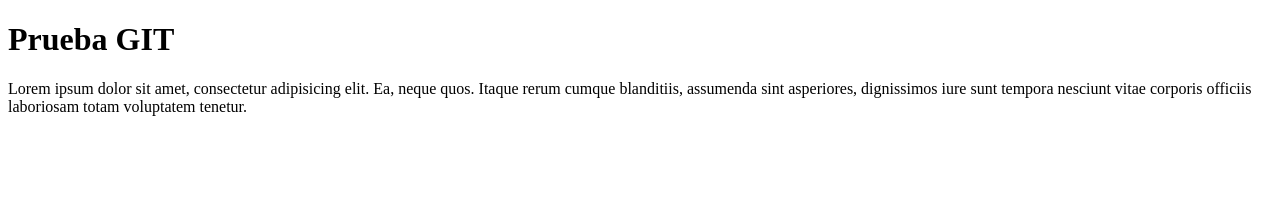
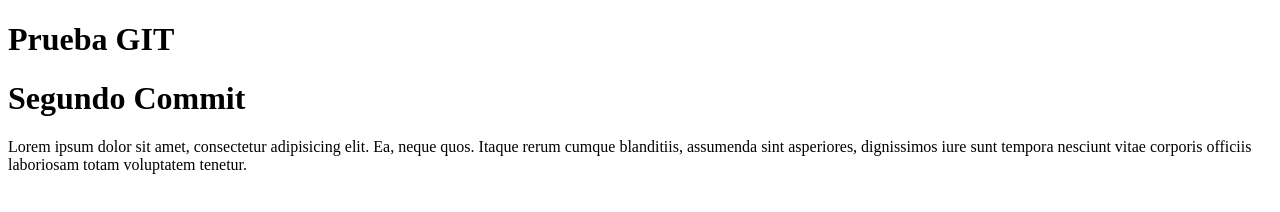
Before and after one commit to Vicentevv/ClasesIngenieriaWeb, a plain HTML site: page Index.html in a window 1280 px wide. Drawn offline with Linux system fonts and the light colour scheme.

Commit message:
Segundo Commit

```diff
--- a/Index.html
+++ b/Index.html
@@ -9,6 +9,9 @@
     <h1>
         Prueba GIT
     </h1>
+    <h1>
+        Segundo Commit
+    </h1>
     <p>
         Lorem ipsum dolor sit amet, consectetur adipisicing elit. Ea, neque quos. Itaque rerum cumque blanditiis, assumenda sint asperiores, dignissimos iure sunt tempora nesciunt vitae corporis officiis laboriosam totam voluptatem tenetur.
     </p>
```
